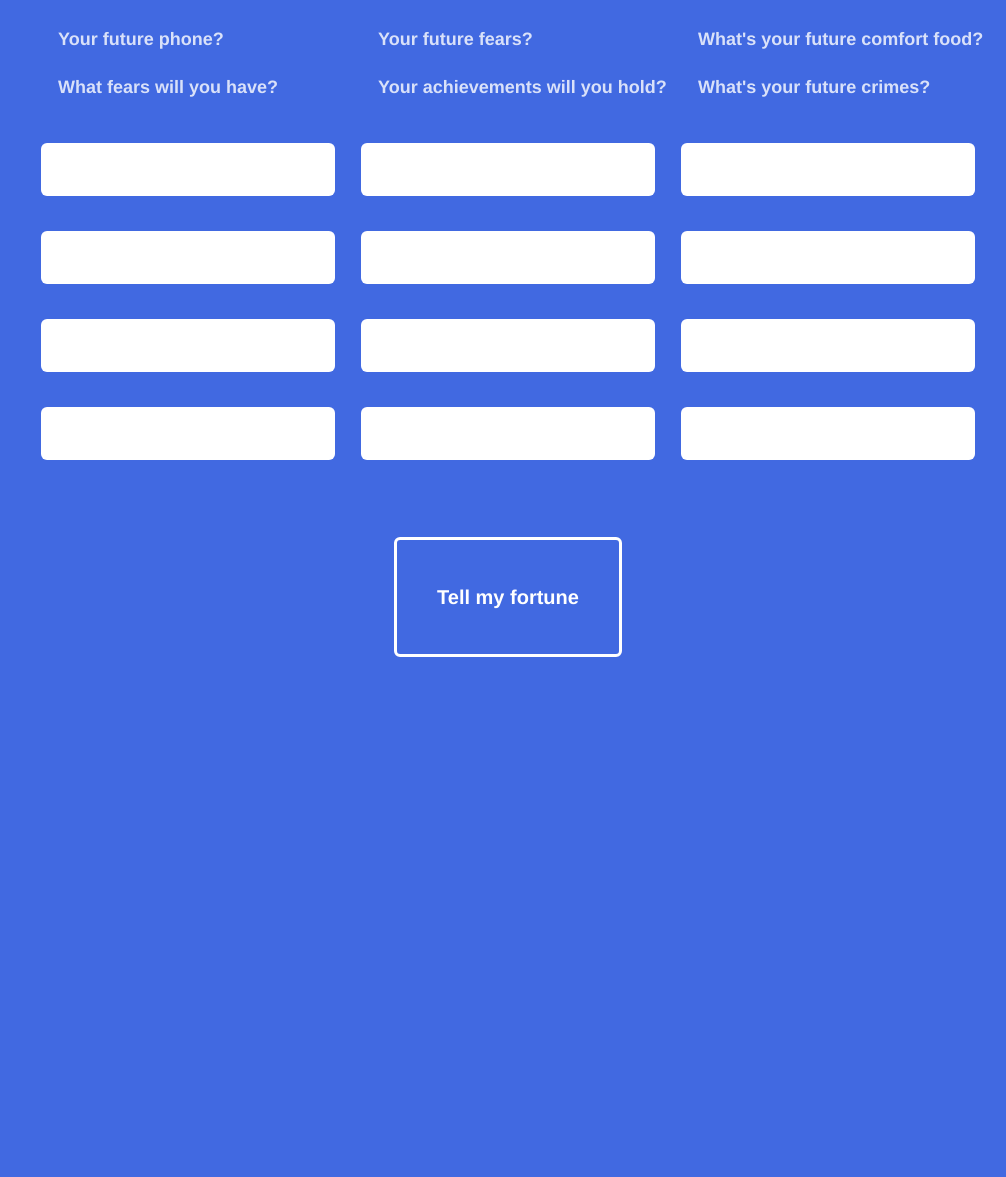
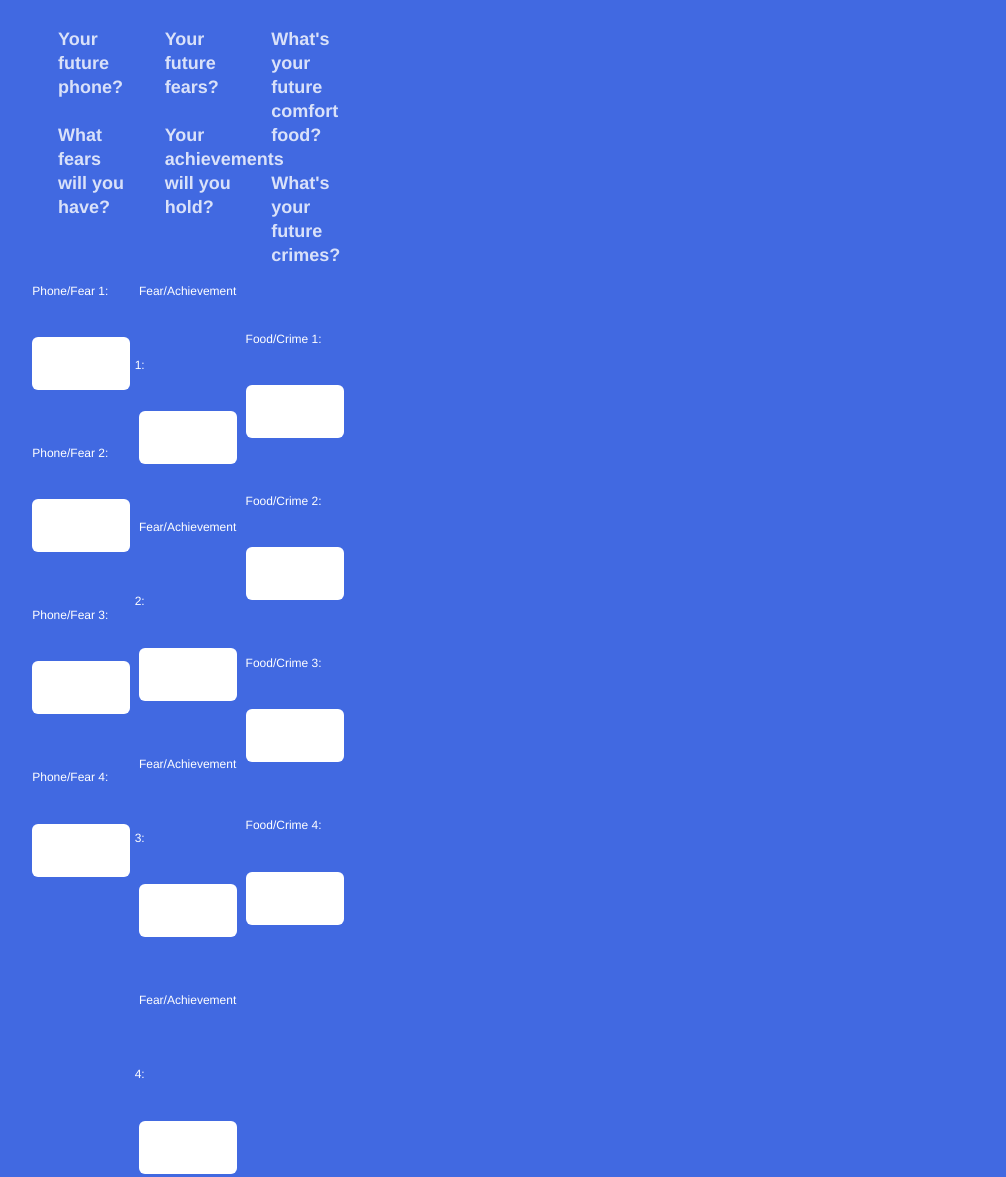
Before and after one commit to mrmodest42-ops/MASH, a plain HTML site: page index.html in a window 1280 px wide. Shown: the part 426-1603 px from the top of the page, without its empty margins (132-1138 px from the left). Before the commit the page ends 1183 px from the top, so only its background shows below. Drawn offline with Linux system fonts and the light colour scheme.

Commit message:
Update index.html

```diff
--- a/index.html
+++ b/index.html
@@ -17,38 +17,39 @@
     <p class="description">Fill in the blanks and your future will be foretold.</p>
     <form action="" method="post" id="mash">
   <div id="answers" class="hide">
-    <p>Your home is in <span id="answer_1"></span> with a <span id="answer_3"></span> as you are a <span id="answer_2"></span> who owns a <span id="home"></span>.
+    <p>Youll be scared of <span id="answer_1"></span> with a <span id="answer_3"></span> as you are a <span id="answer_2"></span> who owns a <span id="home"></span>.
   </div>
   <div class="bucket">
     <div class="choice-bucket">
+  <div class="choice-bucket">
     <h4 class="highlight">Your future phone?</h4>
     <h4 class="highlight">What fears will you have?</h4>
-      <input name="answer_1[]" type="text">
-      <input name="answer_1[]" type="text">
-      <input name="answer_1[]" type="text">
-      <input name="answer_1[]" type="text">
+    <label>Phone/Fear 1: <input name="answer_1[]" type="text"></label>
+    <label>Phone/Fear 2: <input name="answer_1[]" type="text"></label>
+    <label>Phone/Fear 3: <input name="answer_1[]" type="text"></label>
+    <label>Phone/Fear 4: <input name="answer_1[]" type="text"></label>
   </div>
+
   <div class="choice-bucket">
     <h4 class="highlight">Your future fears?</h4>
     <h4 class="highlight">Your achievements will you hold?</h4>
-      <input name="answer_2[]" type="text">
-      <input name="answer_2[]" type="text">
-      <input name="answer_2[]" type="text">
-      <input name="answer_2[]" type="text">
+    <label>Fear/Achievement 1: <input name="answer_2[]" type="text"></label>
+    <label>Fear/Achievement 2: <input name="answer_2[]" type="text"></label>
+    <label>Fear/Achievement 3: <input name="answer_2[]" type="text"></label>
+    <label>Fear/Achievement 4: <input name="answer_2[]" type="text"></label>
   </div>
+
   <div class="choice-bucket">
     <h4 class="highlight">What's your future comfort food?</h4>
     <h4 class="highlight">What's your future crimes?</h4>
-      <input name="answer_3[]" type="text">
-      <input name="answer_3[]" type="text">
-      <input name="answer_3[]" type="text">
-      <input name="answer_3[]" type="text">
+    <label>Food/Crime 1: <input name="answer_3[]" type="text"></label>
+    <label>Food/Crime 2: <input name="answer_3[]" type="text"></label>
+    <label>Food/Crime 3: <input name="answer_3[]" type="text"></label>
+    <label>Food/Crime 4: <input name="answer_3[]" type="text"></label>
   </div>
 </div>
-      <button type="submit" class="button-submit">Tell my fortune</button>
-    </form>
-    <script src="script.js"></script>
-  </body>
+
+
   <!-- BODY SECTION ENDS -->
   <!-- 2021 New Course -->
 
```
Lines whose indentation alone changed are shown as unchanged.
